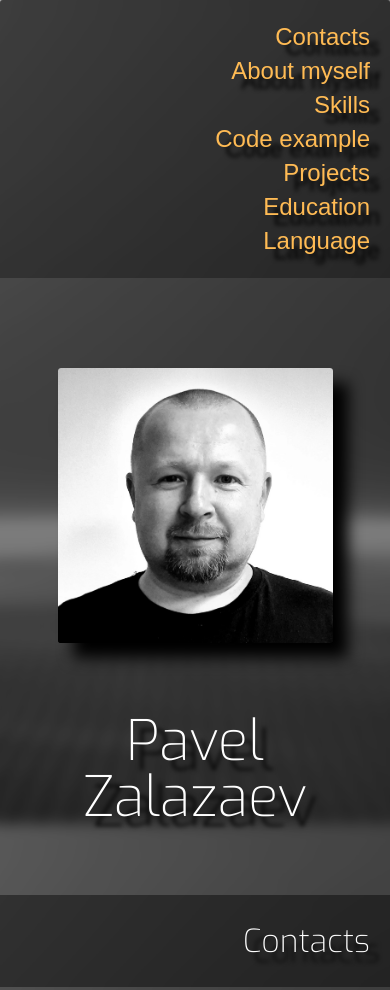
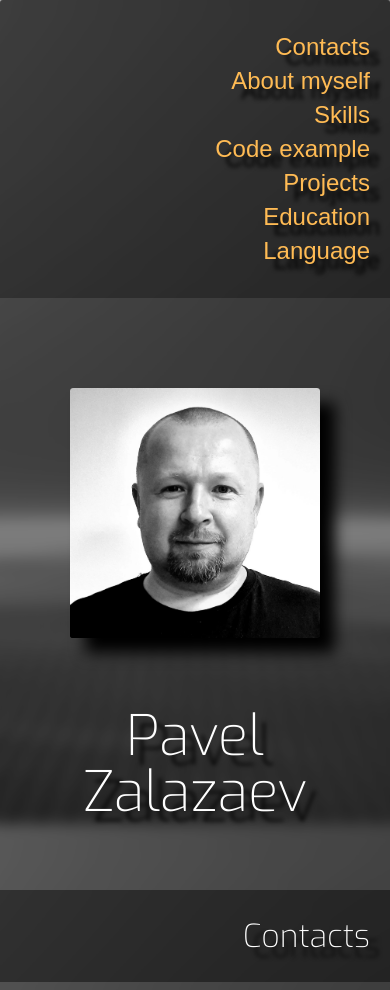
Before and after one commit to Grif-Rift-BY/rsschool-cv, a plain HTML site: page index.html in a window 390 px wide. Shown: the top 990 px of the page. Drawn offline with Linux system fonts and the light colour scheme.

Commit message:
fix: resized the image to a resolution less than 576 pixels, add tag <wbr>

```diff
--- a/index.html
+++ b/index.html
@@ -50,7 +50,7 @@
                                 <a class="contacts__list-link link" href="tel:+375291629823"><i class="fa-solid fa-phone"></i>+375 (29) 162-98-23</a>
                             </li>
                             <li class="contacts__list-item">
-                                <a class="contacts__list-link link" href="mailto:pavel.zalazaev@protonmail.com"><i class="fa-solid fa-envelope-open"></i>pavel.zalazaev@protonmail.com</a>
+                                <a class="contacts__list-link link" href="mailto:pavel.zalazaev@protonmail.com"><i class="fa-solid fa-envelope-open"></i>pavel.zalazaev@<wbr>protonmail.com</a>
                             </li>
                             <li class="contacts__list-item">
                                 <a class="contacts__list-link link" href="https://discord.com/login"><i class="fa-brands fa-discord"></i>Grif-Rift-BY#7299</a>
@@ -80,7 +80,7 @@
                             <h3 class="skills__subtitle subtitle">Hard skills</h3>
                             <ul class="skills__hard-list">
                                 <li class="skills__hard-item"><i class="fa-brands fa-html5"></i> HTML - beginner</li>
-                                <li class="skills__hard-item"><i class="fa-brands fa-css3"></i> CSS (Bootstrap) - beginner</li>
+                                <li class="skills__hard-item"><i class="fa-brands fa-css3"></i> CSS - beginner</li>
                                 <li class="skills__hard-item"><i class="fa-brands fa-js-square"></i> JS - beginner</li>
                                 <li class="skills__hard-item"><i class="fa-solid fa-rss"></i> jQuery - beginner</li>
                                 <li class="skills__hard-item"><i class="fa-brands fa-php"></i> PHP - basics</li>
--- a/style.css
+++ b/style.css
@@ -214,14 +214,6 @@ a {
           box-shadow: 15px 15px 15px var(--shadow);
 }
 
-@media (max-width: 768px){
-  .header__avatar {
-      margin-top: 40px;
-      height: 275px;
-      width: 275px;
-  }
-}
-
 .header__img {
   height: 350px;
   width: 350px;
@@ -231,9 +223,27 @@ a {
 }
 
 @media (max-width: 768px){
+  .header__avatar {
+      margin-top: 40px;
+      height: 275px;
+      width: 275px;
+  }
+
   .header__img {
       height: 275px;
       width: 275px;
+  }
+}
+
+@media (max-width: 576px){
+  .header__avatar {
+      height: 250px;
+      width: 250px;
+  }
+
+.header__img {
+      height: 250px;
+      width: 250px;
   }
 }
 
@@ -284,7 +294,7 @@ a {
 
 @media (max-width: 576px){
   .nav__list {
-    padding: 20px;
+    padding: 30px 20px;
   }
 }
 
```
